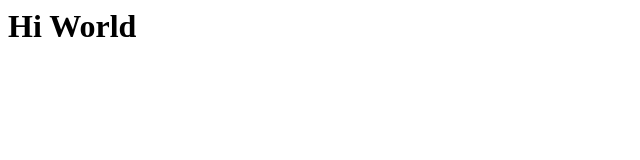
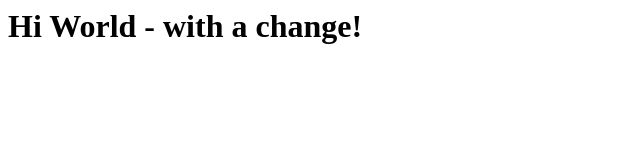
Before and after one commit to qriz75/poc, a plain HTML site: page index.html in a window 1280 px wide. Shown: the whole page, without its empty margins (0-640 px from the left). Drawn offline with Linux system fonts and the light colour scheme.

Commit message:
made a change

```diff
--- a/index.html
+++ b/index.html
@@ -4,7 +4,7 @@
   </head>
   <body>
     <h1>
-      Hi World
+      Hi World - with a change!
     </h1>
   </body>
 </html>
```
